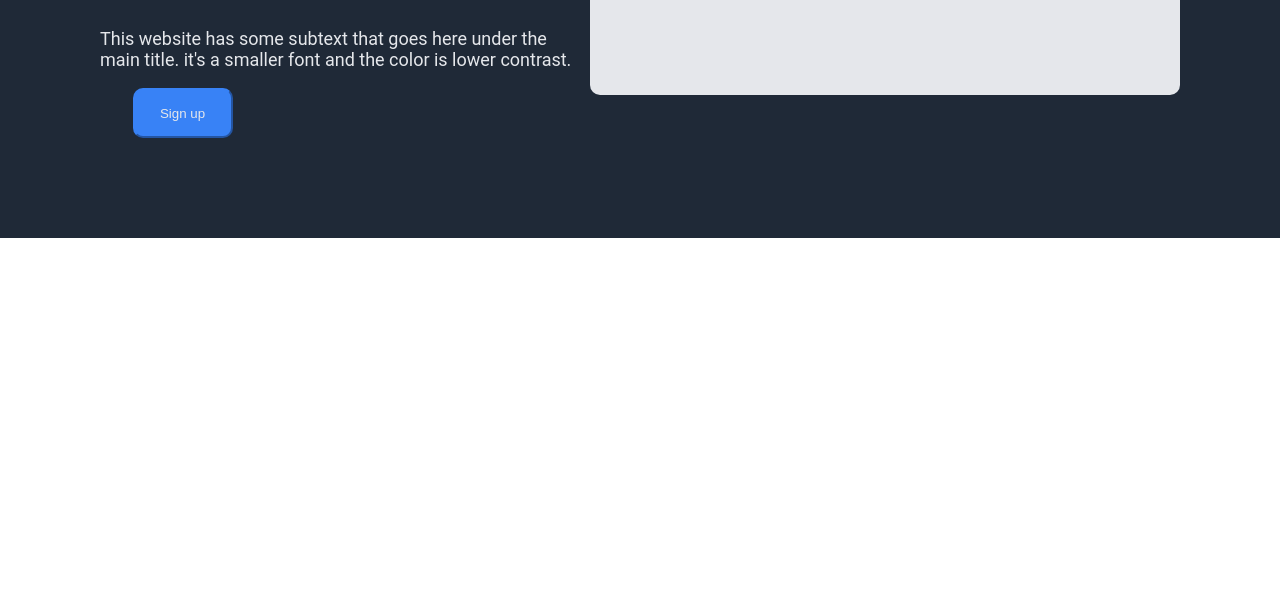
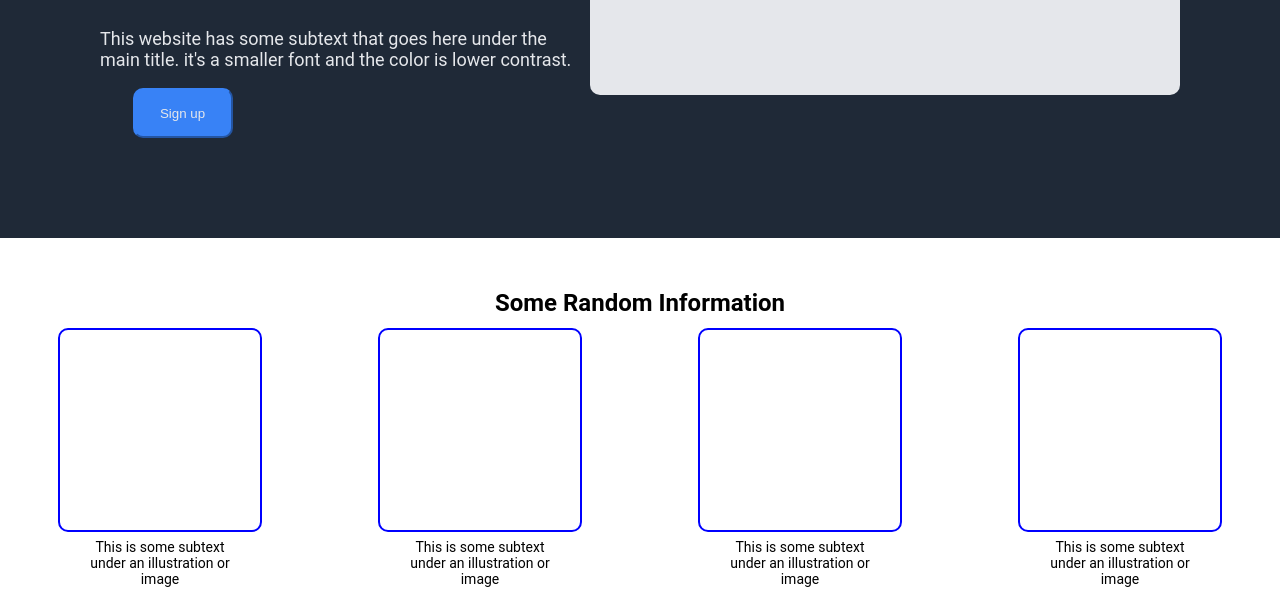
Before and after one commit to monkclock65/landing-page, a plain HTML site: page index.html in a window 1280 px wide. Shown: the part 388-989 px from the top of the page. Before the commit the page ends 800 px from the top, so only its background shows below. Drawn offline with Linux system fonts and the light colour scheme.

Commit message:
add section for info and images

```diff
--- a/index.html
+++ b/index.html
@@ -46,5 +46,54 @@
         </div>
         </div>
     </div>
+    <div class="image-info-section">
+    <div class="info">
+        <h2>Some Random Information</h2>
+    </div>
+    <div class="main-section">
+
+        <div class="image-card">
+
+        </div>
+
+        <div class="image-card">
+
+        </div>
+
+
+        <div class="image-card">
+
+        </div>
+
+
+        <div class="image-card">
+
+
+        </div>
+        </div>
+        <div class="img-subtext-section">
+        <div class="img-subtext">
+            <p>This is some subtext
+                under an illustration or image
+            </p>
+        </div>
+        <div class="img-subtext">
+            <p>This is some subtext
+                under an illustration or image
+            </p>
+        </div>
+        <div class="img-subtext">
+            <p>This is some subtext
+                under an illustration or image
+            </p>
+        </div>
+        <div class="img-subtext">
+            <p>This is some subtext
+                under an illustration or image
+            </p>
+        </div>
+     </div>
+    </div>
+
 </body>
 </html>
--- a/styles.css
+++ b/styles.css
@@ -100,8 +100,7 @@ a {
 }
 
 .signup-button {
-    display:flex
-    justify-content:center;
+    display:flex;
 }
 .signup-button button {
     background-color: #3882F6;
@@ -112,3 +111,51 @@ a {
     margin-right: 225px;
     border-radius:10px;
 }
+.info {
+    display:flex;
+    flex-direction:row;
+    justify-content:center;
+    align-items:center;
+    height:50px;
+    margin-top:40px;
+}
+.main-section {
+    display:flex;
+    flex-direction:row;
+    justify-content:space-around;
+    align-content:center;
+    height: 210px;
+    width:100%;
+}
+
+.image-card {
+    text-align:center;
+    border-color:blue;
+    border-style:solid;
+    border-width:2px;
+    border-radius:10px;
+    height: 200px;
+    width: 200px;
+}
+
+.img-subtext-section {
+    display:flex;
+    flex-direction:row;
+     height:50px;
+     justify-content:space-around;
+     align-items:center;
+     width:100%;
+}
+
+.img-subtext {
+    text-align:center;
+    font-size:14px;
+    width: 150px;
+}
+
+.img-info-section {
+    display:flex;
+    flex-direction:row;
+    justify-content:center;
+    height:500px;
+}
```
